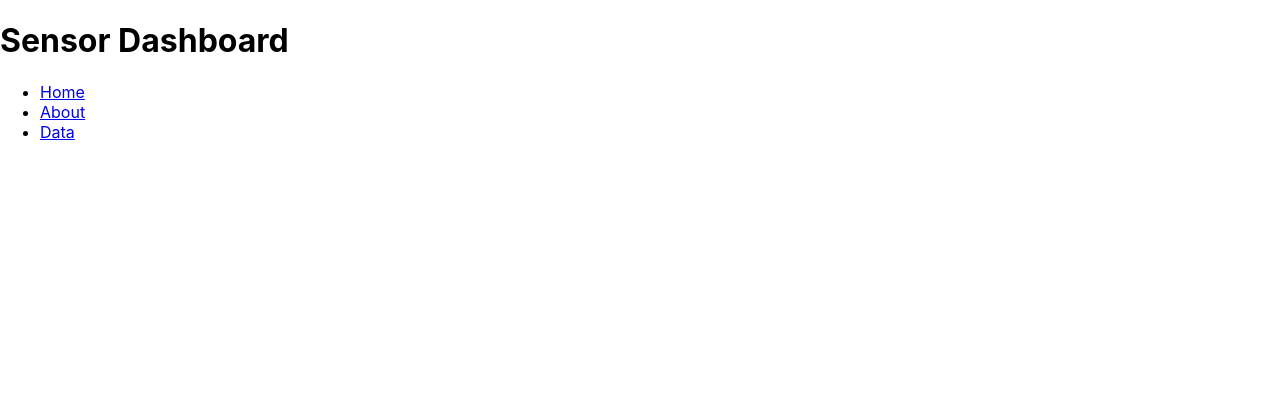
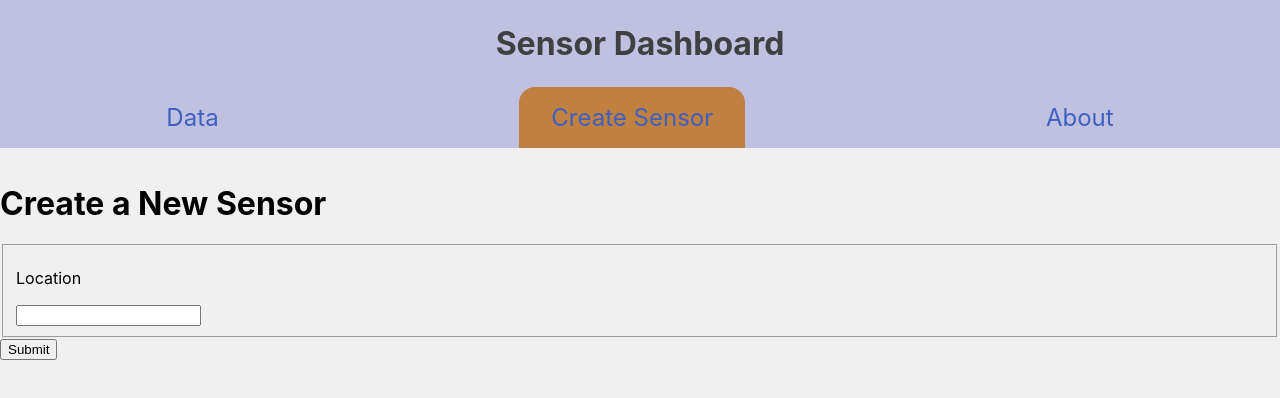
Before and after one commit to Young62/sensor-gateway, a React (Create React App) app in the folder sensor-dashboard/: page /create in a window 1280 px wide. Shown: the top 398 px of the page. Built offline with nearby package versions, Linux system fonts and the light colour scheme.

Commit message:
styled header of dashboard

```diff
--- a/sensor-dashboard/src/App.js
+++ b/sensor-dashboard/src/App.js
@@ -1,10 +1,11 @@
 import './App.css';
 import About from './components/About';
-// import Home from './components/Home';
+import DataForm from './components/DataForm';
 import Data from './components/Data';
 import {
   BrowserRouter as Router,
   Link,
+  NavLink,
   Route,
   Routes
 } from 'react-router-dom';
@@ -14,24 +15,19 @@ function App() {
     <Router>
       <header className="App-header">
         <h1>Sensor Dashboard</h1>
+
+        <div>
+          <NavLink to="/data">Data</NavLink>
+          <NavLink to="/create">Create Sensor</NavLink>
+          <NavLink to="/about">About</NavLink>
+        </div>
       </header>
       <body>
-        <ul>
-          <li>
-            <Link to="/">Home</Link>
-          </li>
-          <li>
-            <Link to="/about">About</Link>
-          </li>
-          <li>
-            <Link to="/data">Data</Link>
-          </li>
-        </ul>
 
         <Routes>
-          {/* <Route exact path='/' element={< Home />}></Route> */}
           <Route exact path='/about' element={< About />}></Route>
           <Route path='/data/*' element={< Data />}></Route>
+          <Route exact path='/create' element={< DataForm />}></Route>
         </Routes>
       </body>
     </Router>
--- /dev/null
+++ b/sensor-dashboard/src/components/DataForm.js
@@ -0,0 +1,22 @@
+import React from 'react';
+
+function DataForm () {
+    const handleSubmit = event => {
+    event.preventDefault();
+    alert('You have submitted the form.')
+    }
+
+    return<div className="wrapper">
+        <h1>Create a New Sensor</h1>
+        <form onSubmit={handleSubmit}>
+            <fieldset>
+            <label>
+                <p>Location</p>
+                <input name="location" />
+            </label>
+            </fieldset>
+            <button type="submit">Submit</button>
+        </form>
+    </div>
+}
+export default DataForm;
--- a/sensor-dashboard/src/index.css
+++ b/sensor-dashboard/src/index.css
@@ -11,3 +11,47 @@ code {
   font-family: source-code-pro, Menlo, Monaco, Consolas, 'Courier New',
     monospace;
 }
+
+.App-header {
+  display: flex;
+  flex-direction: column;
+  align-items: center;
+  background-color: #c0c0e0;
+  color: #404040;
+  padding-top: 24px;
+  margin-bottom: 36px;
+}
+
+.App-header h1 {
+  margin: 0 0 24px 0;
+}
+
+.App-header div {
+  width: 100%;
+  display: flex;
+  align-items: space-between;
+  justify-content: space-around;
+}
+
+.App-header div a {
+  display: block;
+  padding: 16px 32px;
+  font-size: 24px;
+  color: #4060c0;
+  text-decoration: none;
+  border-radius: 16px 16px 0 0;
+}
+
+.App-header div a:hover {
+  background-color: #c08040;
+  color: #c0c0e0;
+}
+
+.App-header div a.active {
+  background-color: #c08040;
+  color: #4060c0;
+}
+
+body {
+  background-color: #f0f0f0;
+}
```
Also changed, not shown: sensor-dashboard/src/components/About.js (line endings or trailing spaces).
